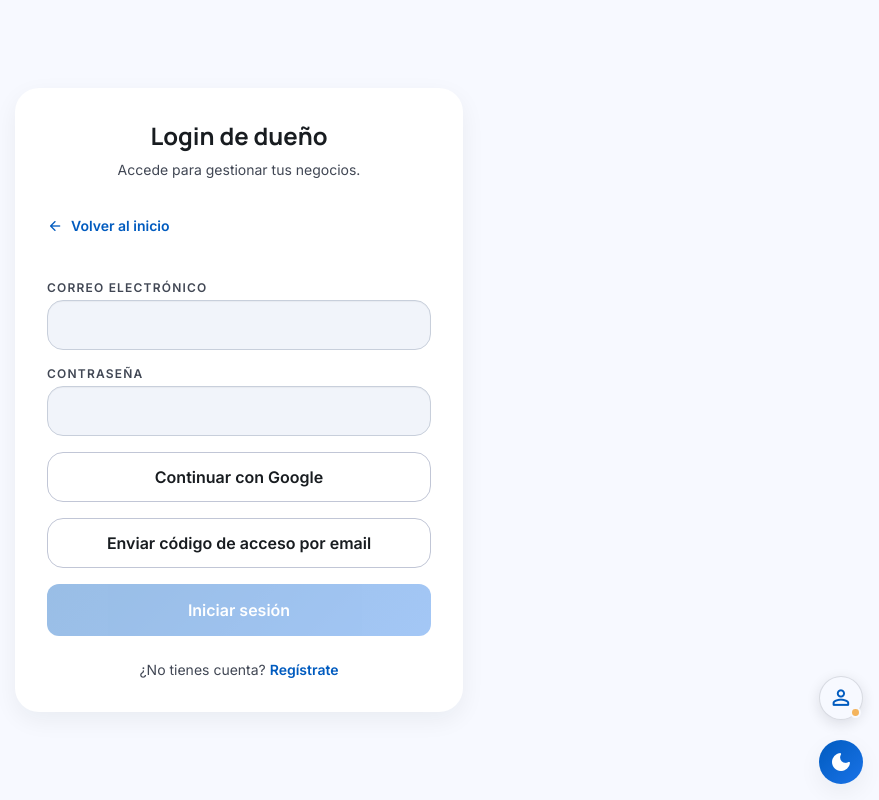
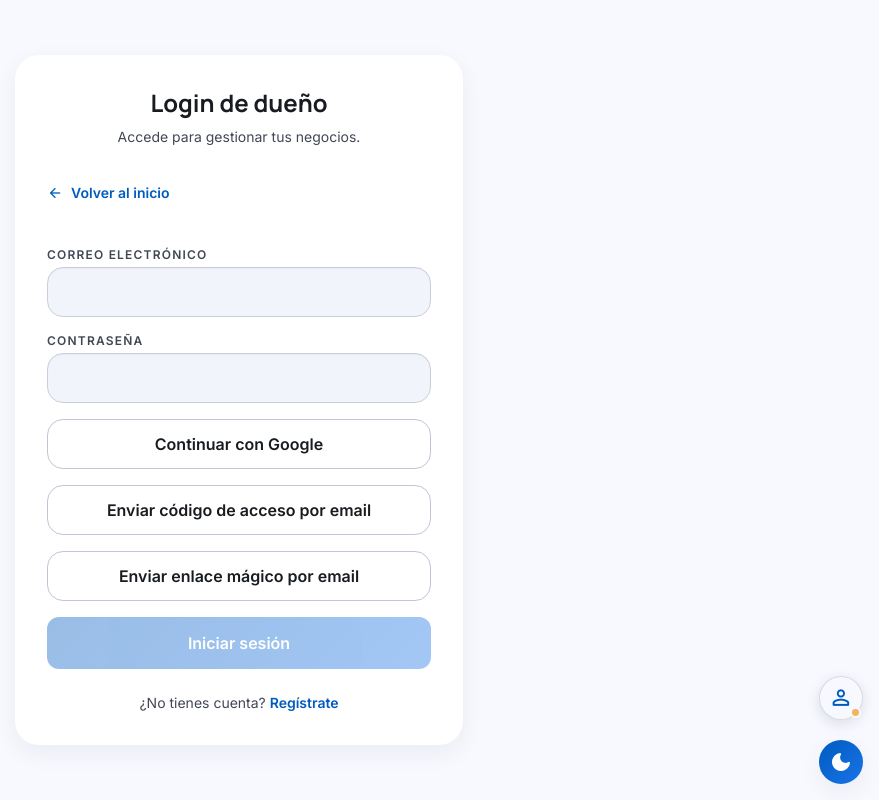
Before and after one commit to jarmandoh/Reservorio, an Angular app in the folder frontend/: page /owner/login in a window 1280 px wide. Shown: the whole page, without its empty margins (401-1280 px from the left). Built offline with nearby package versions, Linux system fonts and the light colour scheme; a web font is replaced by a local one.

Commit message:
feat(auth): expose magic-link sign-in for privileged roles

```diff
--- a/frontend/src/app/features/owner-login/owner-login.component.ts
+++ b/frontend/src/app/features/owner-login/owner-login.component.ts
@@ -47,6 +47,9 @@ import { AuthCardComponent } from '../../shared/components/auth-card/auth-card.c
       <button type="button" class="w-full rounded-xl border border-outline-variant px-4 py-3 font-semibold" (click)="requestOtp()" [disabled]="loading()">
         Enviar código de acceso por email
       </button>
+      <button type="button" class="w-full rounded-xl border border-outline-variant px-4 py-3 font-semibold" (click)="requestMagicLink()" [disabled]="loading()">
+        Enviar enlace mágico por email
+      </button>
       @if (otpRequested()) {
         <div>
           <label class="form-label">Código recibido por email</label>
@@ -92,6 +95,26 @@ export class OwnerLoginComponent {
       error: err => {
         this.loading.set(false);
         this.error.set(err instanceof Error ? err.message : 'No se pudo enviar el código.');
+      },
+    });
+  }
+
+  requestMagicLink(): void {
+    const email = this.form.controls.email.value?.trim();
+    if (!email || this.form.controls.email.invalid) {
+      this.error.set('Introduce un correo válido antes de solicitar el enlace.');
+      return;
+    }
+    this.loading.set(true);
+    this.error.set(null);
+    this.auth.requestRoleMagicLink(email).pipe(takeUntilDestroyed(this.destroyRef)).subscribe({
+      next: () => {
+        this.loading.set(false);
+        this.error.set('Si el correo está registrado, recibirás un enlace para iniciar sesión.');
+      },
+      error: err => {
+        this.loading.set(false);
+        this.error.set(err instanceof Error ? err.message : 'No se pudo enviar el enlace.');
       },
     });
   }
```
